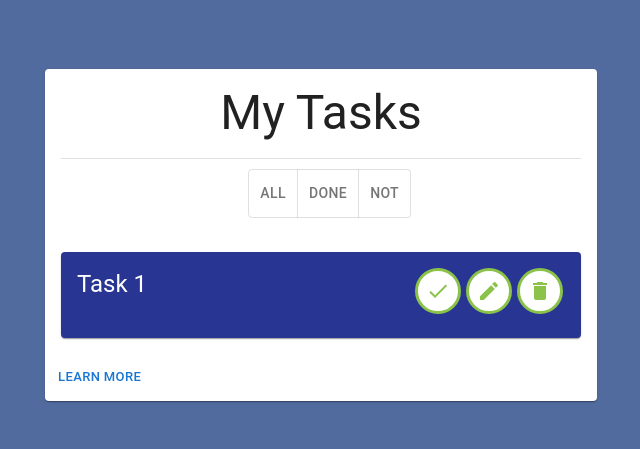
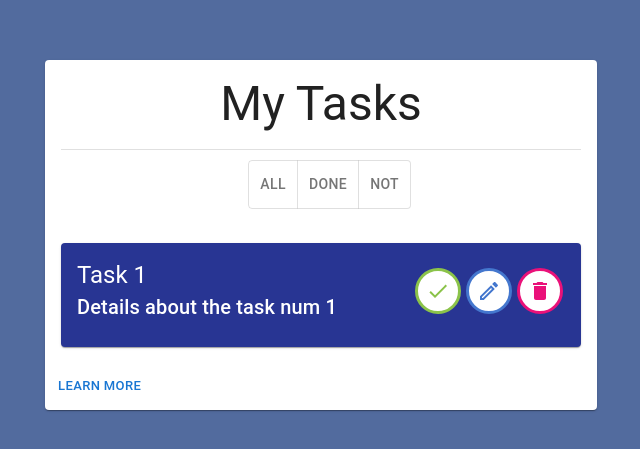
Before and after one commit to almuhannad1/todoList_React.js, a React (Vite) app: page / in a window 1280 px wide. Shown: the part 165-614 px from the top of the page, without its empty margins (319-959 px from the left). Built offline with nearby package versions, Linux system fonts and the light colour scheme.

Commit message:
the design of the task card has been completed

```diff
--- a/src/App.css
+++ b/src/App.css
@@ -1,3 +1,22 @@
 body {
-    background-color: #526b9e;
+  background-color: #526b9e;
 }
+
+.iconButton {
+  transition: all 0.2s !important;
+}
+
+.iconButton:hover {
+  background: gray !important;
+  box-shadow: 0px 7px 7px rgba(0, 0, 0, 0.4);
+}
+
+.todoCard {
+    transition: all 0.2s !important;
+}
+
+.todoCard:hover {
+    padding-bottom: 20px;
+    padding-top: 20px;
+    box-shadow: 0px 7px 7px rgba(0, 0, 0, 0.4);
+}
--- a/src/components/Todo.jsx
+++ b/src/components/Todo.jsx
@@ -6,13 +6,17 @@ import Grid from "@mui/material/Grid";
 //icon
 import IconButton from "@mui/material/IconButton";
 import CheckIcon from "@mui/icons-material/Check";
-import ModeEditIcon from "@mui/icons-material/ModeEdit";
+import EditOutlinedIcon from "@mui/icons-material/EditOutlined";
 import DeleteIcon from "@mui/icons-material/Delete";
+
+//css
+import "../App.css";
 
 function Todo() {
   return (
     <>
       <Card
+        className="todoCard"
         sx={{
           minWidth: 275,
           background: "#283593",
@@ -26,6 +30,9 @@ function Todo() {
               <Typography variant="h5" sx={{ textAlign: "left" }}>
                 Task 1
               </Typography>
+              <Typography variant="h6" sx={{ textAlign: "left" }}>
+                Details about the task num 1
+              </Typography>
             </Grid>
             {/* Action Btn */}
             <Grid
@@ -36,6 +43,7 @@ function Todo() {
               alignItems="center"
             >
               <IconButton
+                className="iconButton"
                 aria-label="check"
                 style={{
                   color: "#8bc34a",
@@ -46,21 +54,23 @@ function Todo() {
                 <CheckIcon />
               </IconButton>
               <IconButton
+                className="iconButton"
                 aria-label="edit"
                 style={{
-                  color: "#8bc34a",
+                  color: "#4477CE",
                   background: "white",
-                  border: "solid #8bc34a 3px",
+                  border: "solid #4477CE 3px",
                 }}
               >
-                <ModeEditIcon />
+                <EditOutlinedIcon />
               </IconButton>
               <IconButton
+                className="iconButton"
                 aria-label="delete"
                 style={{
-                  color: "#8bc34a",
+                  color: "#EA1179",
                   background: "white",
-                  border: "solid #8bc34a 3px",
+                  border: "solid #EA1179 3px",
                 }}
               >
                 <DeleteIcon />
```
